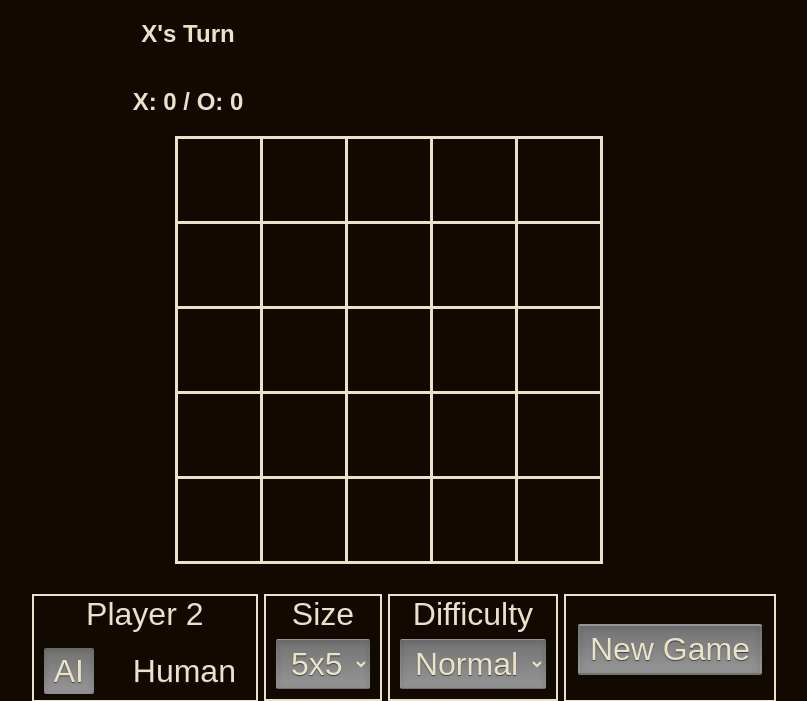
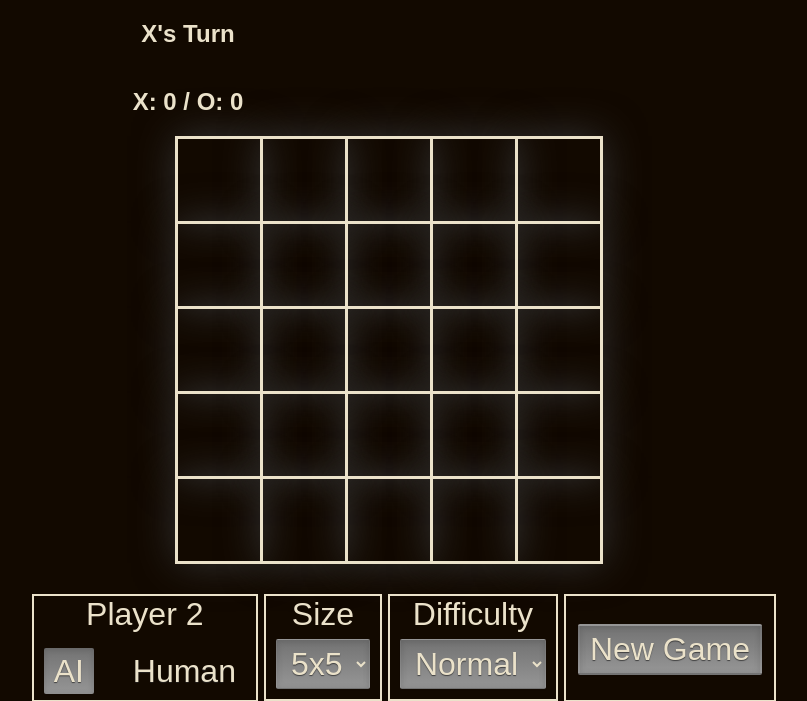
Before and after one commit to Poachman/HouseAppChallenge, a PHP site: page / in a window 1280 px wide. Shown: the top 701 px of the page, without its empty margins (251-1058 px from the left). Run offline with PHP 8.4, Linux system fonts and the light colour scheme.

Commit message:
Added shadow because classienessess

```diff
--- a/style.css
+++ b/style.css
@@ -16,6 +16,7 @@ td {
 	text-align: center;
 	font-size: 0pt;
 	transition: font-size 0.3s ease-in-out, background 0.05s linear;
+	box-shadow: 0 0 40px 1px #333;
 }
 tr {transition: background 0.05s linear;}
 td.new { font-size: 40pt; }
```
